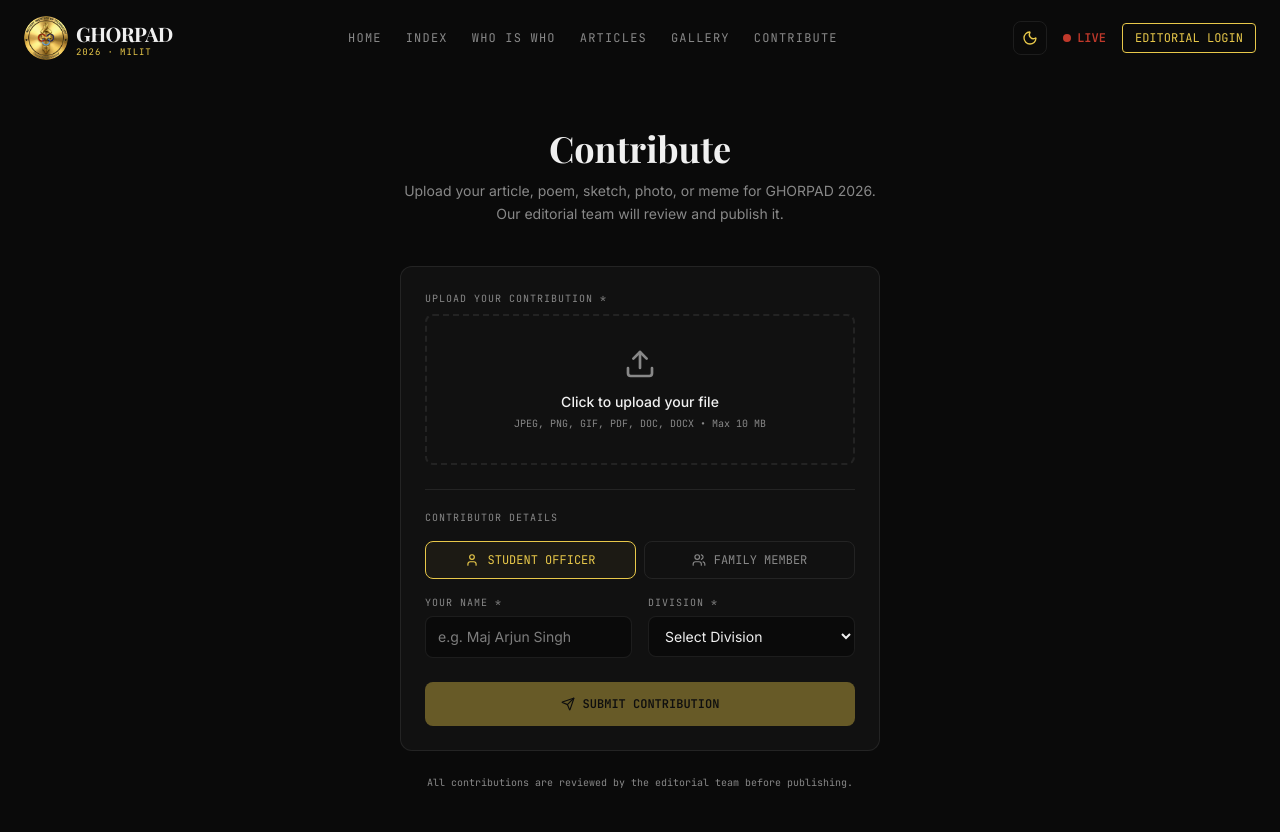
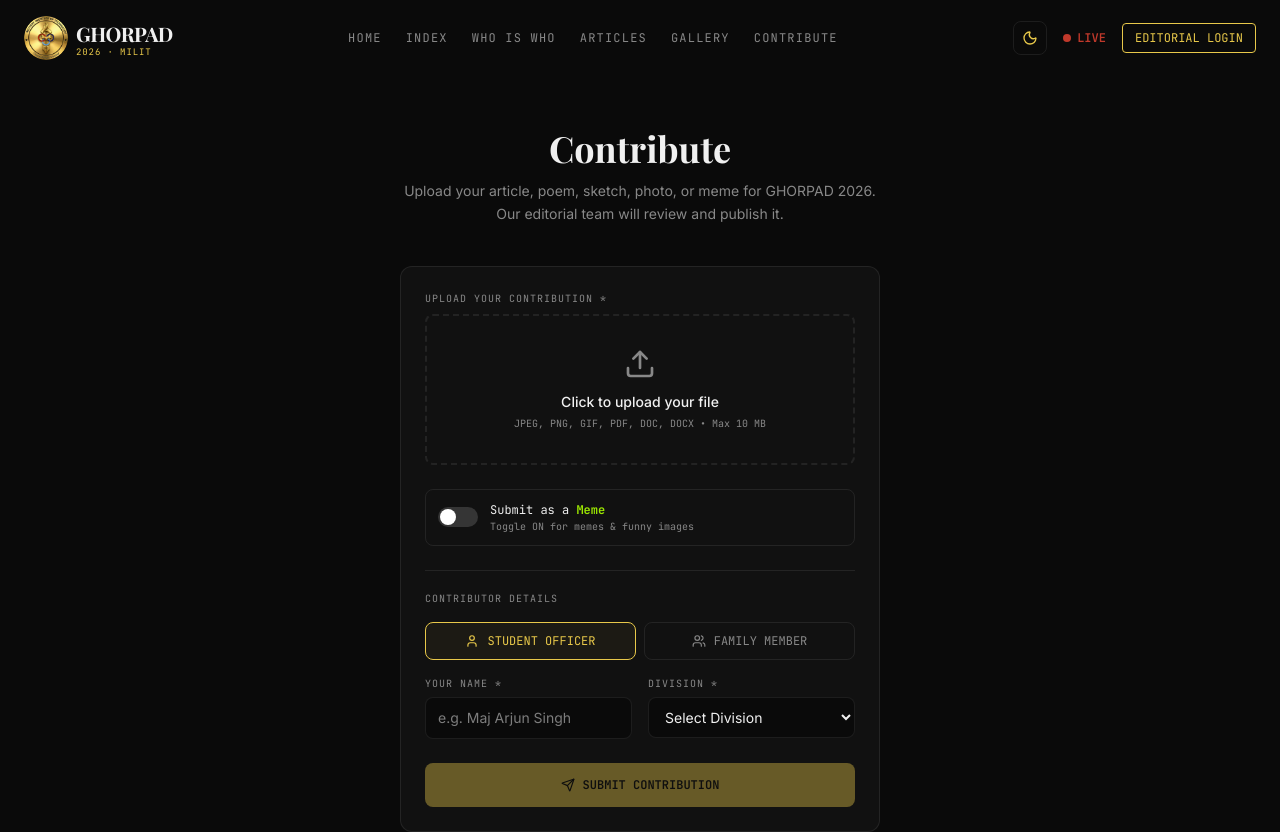
Before and after one commit to dstsceight-ghorpad/ghorpad-2026, a Next.js app: page /submit in a window 1280 px wide. Shown: the top 832 px of the page. Built offline with nearby package versions, Linux system fonts and the light colour scheme; a web font is replaced by a local one.

Commit message:
Make meme toggle always visible on submit page
Previously only shown after uploading an image file.
Now always visible so users know the option exists upfront.

Co-Authored-By: Claude Opus 4.6 (1M context) <noreply@anthropic.com>

```diff
--- a/app/submit/page.tsx
+++ b/app/submit/page.tsx
@@ -300,11 +300,10 @@ export default function SubmitPage() {
           </div>
 
           {/* ── Meme Toggle ── */}
-          {isImageFile && (
           <div className="flex items-center gap-3 p-3 rounded-lg border border-border-subtle">
             <button
               onClick={() => setIsMeme(!isMeme)}
-                className={`relative w-10 h-5 rounded-full transition-colors ${
+              className={`relative w-10 h-5 rounded-full transition-colors shrink-0 ${
                 isMeme ? "bg-lime-500" : "bg-muted/30"
               }`}
             >
@@ -316,9 +315,11 @@ export default function SubmitPage() {
             </button>
             <span className="font-mono text-xs text-foreground">
               Submit as a <strong className="text-lime-400">Meme</strong>
+              <span className="text-muted text-[10px] block mt-0.5">
+                Toggle ON for memes &amp; funny images
+              </span>
             </span>
           </div>
-          )}
 
           {/* ── Contributor Info ── */}
           <div className="border-t border-border-subtle pt-5">
```
Lines whose indentation alone changed are shown as unchanged.
